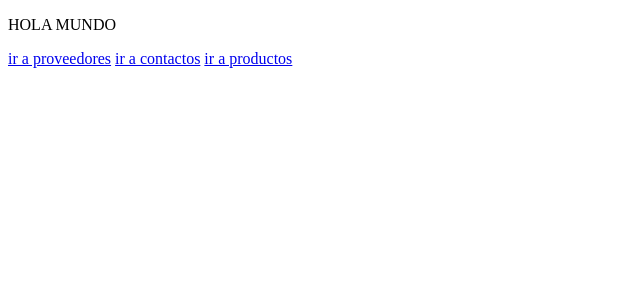
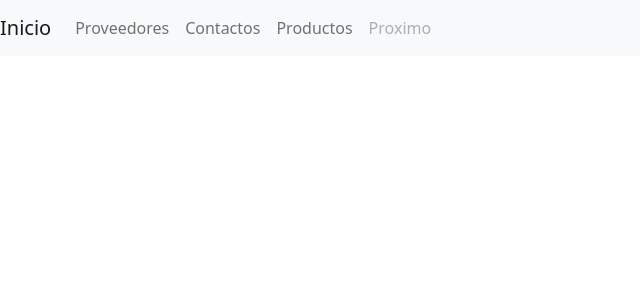
Before and after one commit to RDINFORMATICARUIZDIAZ/Proyecto_Controlphy, a Flask app: page / in a window 1280 px wide. Shown: the top 300 px of the page, without its empty margins (0-640 px from the left). Run offline with Flask 3, Linux system fonts and the light colour scheme; some libraries are stand-ins or nearby versions.

Commit message:
Categoria Productos

```diff
--- a/flask_app/templates/index.html
+++ b/flask_app/templates/index.html
@@ -4,11 +4,48 @@
     <meta charset="UTF-8">
     <meta name="viewport" content="width=device-width, initial-scale=1.0">
     <title>Document</title>
+    <link rel="stylesheet" href="{{ url_for('static', filename='css/bootstrap.min.css') }}">
 </head>
+
+<nav class="navbar navbar-expand-lg navbar-light bg-light">
+    <a class="navbar-brand" href="#">Inicio</a>
+    <button class="navbar-toggler" type="button" data-toggle="collapse" data-target="#navbarNav" aria-controls="navbarNav" aria-expanded="false" aria-label="Toggle navigation">
+      <span class="navbar-toggler-icon"></span>
+    </button>
+    <div class="collapse navbar-collapse" id="navbarNav">
+      <ul class="navbar-nav">
+        <li class="nav-item active">
+          <a class="nav-link" href="/proveedores">Proveedores <span class="sr-only"></span></a>
+        </li>
+        <li class="nav-item">
+          <a class="nav-link" href="/contactos">Contactos</a>
+        </li>
+        <li class="nav-item">
+          <a class="nav-link" href="/productos">Productos</a>
+        </li>
+        <li class="nav-item">
+          <a class="nav-link disabled" href="#">Proximo</a>
+        </li>
+      </ul>
+    </div>
+  </nav>
+
 <body>
-    <p>HOLA MUNDO</p>
-    <a href="/proveedores">ir a proveedores</a>
-    <a href="/contactos">ir a contactos</a>
-    <a href="/productos">ir a productos</a>
+
+
+    <script src="{{ url_for('static', filename='js/code.jquery.com_jquery-3.7.1.min.js')}}"></script>
+    <script src="https://cdn.jsdelivr.net/npm/@popperjs/core@2.5.3/dist/umd/popper.min.js"></script>
+    <script src="{{ url_for('static', filename='js/bootstrap.min.js')}}"></script>
+    <script>
+        $(document).ready(function () {
+            $("#contactForm").submit(function (event) {
+                event.preventDefault();
+                // Aquí puedes agregar la lógica para enviar el formulario mediante AJAX o realizar otras acciones.
+                alert("Formulario enviado correctamente.");
+            });
+        });
+    </script>
+
+
 </body>
 </html>
```
Also changed, not shown: flask_app/templates/categoria_prod.html (added, +44 -0 lines).
